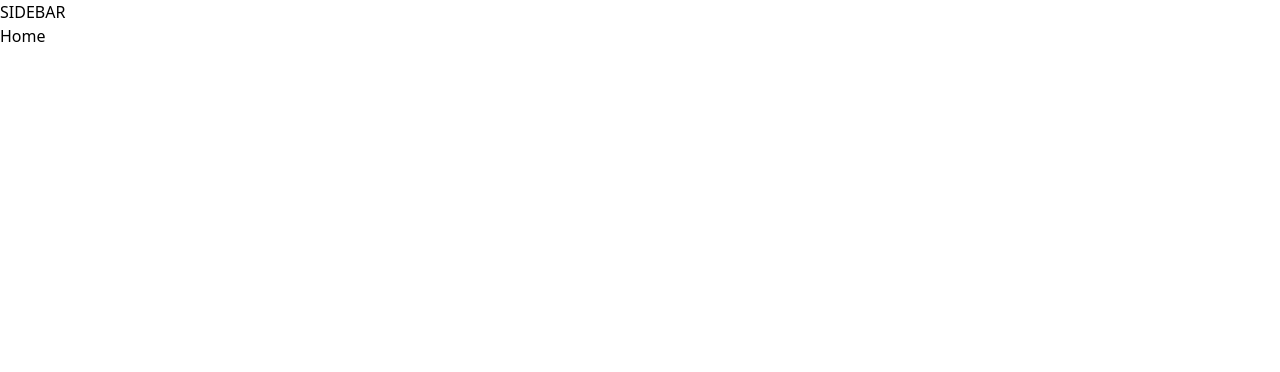
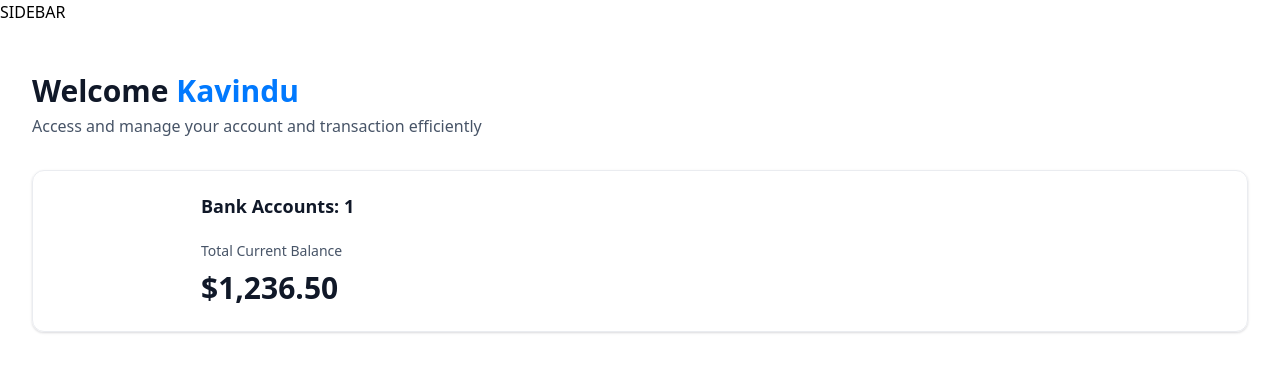
Before and after one commit to kavindu919/Banking-Application, a Next.js app: page / in a window 1280 px wide. Shown: the top 372 px of the page. Built offline with nearby package versions, Linux system fonts and the light colour scheme.

Commit message:
start to making home ui added counter for display balance

```diff
--- a/app/(root)/page.tsx
+++ b/app/(root)/page.tsx
@@ -1,7 +1,29 @@
-import React from "react";
+import HeaderBox from "@/components/HeaderBox";
+import TotalBalanceBox from "@/components/TotalBalanceBox";
 
 const Home = () => {
-  return <div>Home</div>;
+  const loggedIn = { firstName: "Kavindu" };
+
+  return (
+    <section className="home">
+      <div className="home-content">
+        <header className="home-header">
+          <HeaderBox
+            type="greeting"
+            title="Welcome"
+            user={loggedIn?.firstName || "Guest"}
+            subtext="Access and manage your account and transaction efficiently"
+          />
+          {/* current balance and bank status  */}
+          <TotalBalanceBox
+            accounts={[]}
+            totalBanks={1}
+            totalCurrentBalance={1236.5}
+          />
+        </header>
+      </div>
+    </section>
+  );
 };
 
 export default Home;
--- /dev/null
+++ b/components/AnimatedCounter.tsx
@@ -0,0 +1,12 @@
+"use client";
+import CountUp from "react-countup";
+
+const AnimatedCounter = ({ amount }: { amount: number }) => {
+  return (
+    <div className="w-full">
+      <CountUp decimals={2} decimal="." prefix="$" end={amount} />
+    </div>
+  );
+};
+
+export default AnimatedCounter;
--- /dev/null
+++ b/components/HeaderBox.tsx
@@ -0,0 +1,25 @@
+import { Span } from "next/dist/trace";
+import React from "react";
+
+const HeaderBox = ({
+  type = "title",
+  title,
+  subtext,
+  user,
+}: HeaderBoxProps) => {
+  return (
+    <div className="header-box">
+      {/* render user and greeting */}
+      <h1 className="header-box-title">
+        {title}
+        {type === "greeting" && (
+          <span className="text-bankGradient">&nbsp;{user}</span>
+        )}
+      </h1>
+      {/* render sub text */}
+      <p className="header-box-subtext">{subtext}</p>
+    </div>
+  );
+};
+
+export default HeaderBox;
--- /dev/null
+++ b/components/TotalBalanceBox.tsx
@@ -0,0 +1,26 @@
+import { formatAmount } from "@/lib/utils";
+import React from "react";
+import AnimatedCounter from "./AnimatedCounter";
+
+const TotalBalanceBox = ({
+  accounts = [],
+  totalBanks,
+  totalCurrentBalance,
+}: TotlaBalanceBoxProps) => {
+  return (
+    <section className="total-balance">
+      <div className="total-balance-chart">{/* donut chart */}</div>
+      <div className=" flex flex-col gap-6">
+        <h2 className="header-2">Bank Accounts: {totalBanks} </h2>
+        <div className=" flex flex-col gap-2">
+          <p className="total-balance-label">Total Current Balance</p>
+          <p className="total-balance-amount flex-center gap-2">
+            <AnimatedCounter amount={totalCurrentBalance} />
+          </p>
+        </div>
+      </div>
+    </section>
+  );
+};
+
+export default TotalBalanceBox;
--- a/package.json
+++ b/package.json
@@ -14,7 +14,9 @@
     "clsx": "^2.1.1",
     "lucide-react": "^0.378.0",
     "next": "14.2.3",
+    "query-string": "^9.0.0",
     "react": "^18",
+    "react-countup": "^6.5.3",
     "react-dom": "^18",
     "tailwind-merge": "^2.3.0",
     "tailwindcss-animate": "^1.0.7"
```
Also changed, not shown: 1 other file (tests, documents, lock files or other folders).
